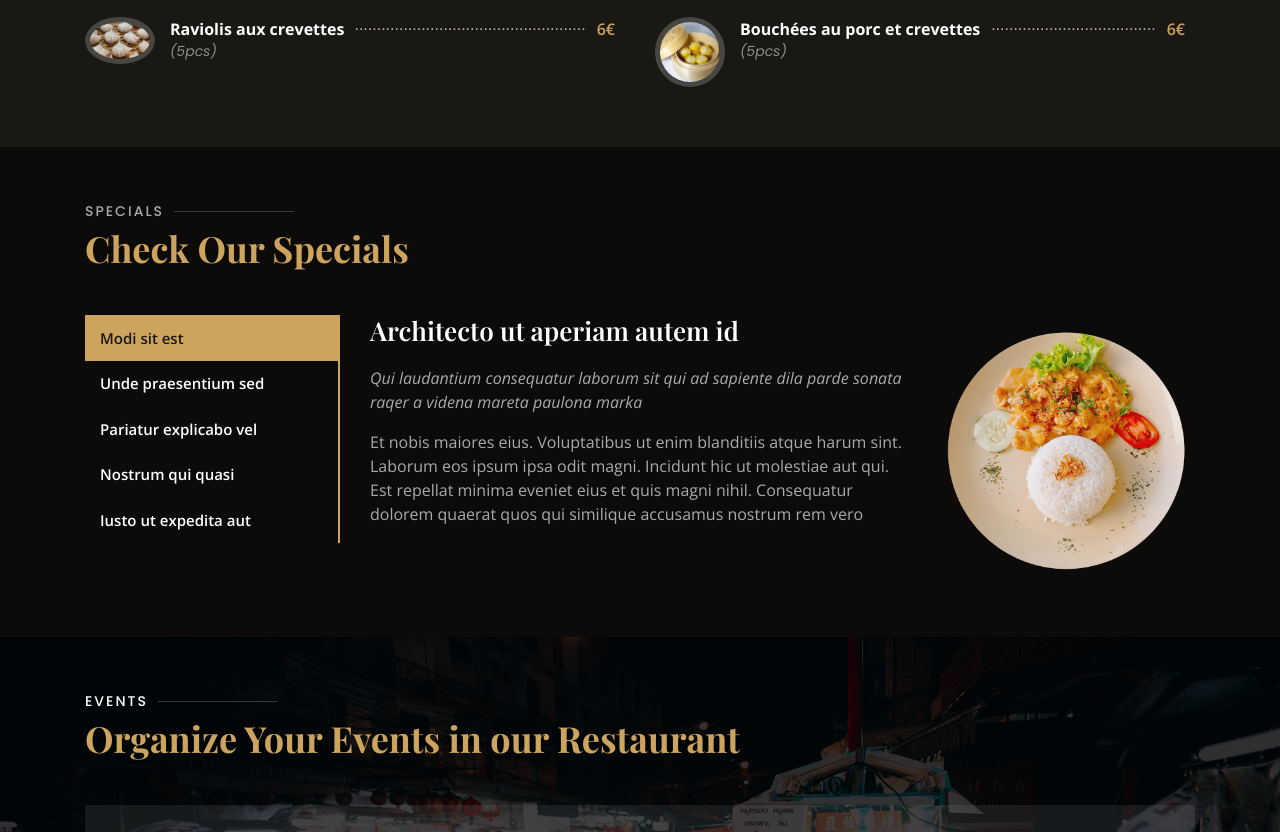
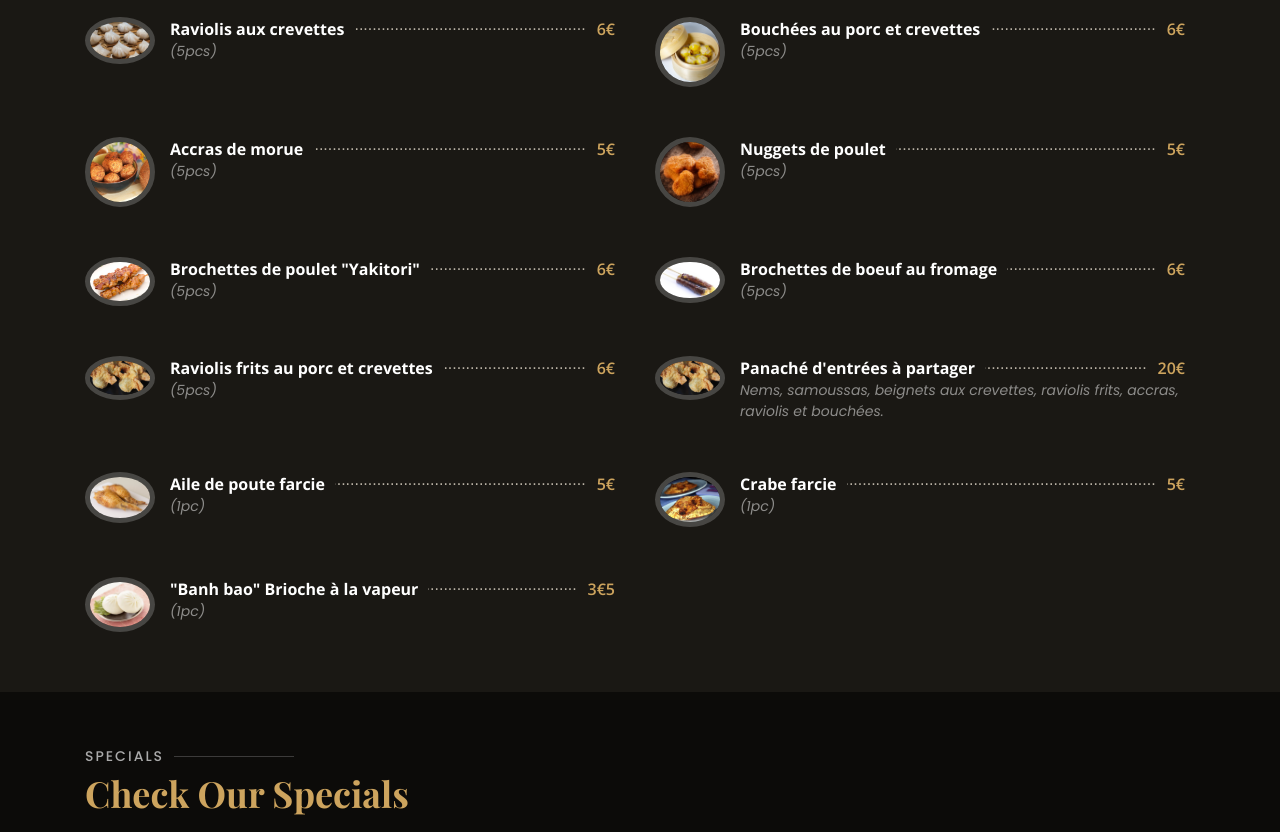
Before and after one commit to TakeMeWithU/TakeMeWithU.github.io, a plain HTML site: page index.html in a window 1280 px wide. Shown: the part 2580-3412 px from the top of the page. Drawn offline with nearby package versions, Linux system fonts and the light colour scheme; a web font is replaced by a local one.

Commit message:
Finish starters part of menu

```diff
--- a/index.html
+++ b/index.html
@@ -179,7 +179,7 @@
       <div class="container" data-aos="fade-up">
 
         <div class="section-title">
-          <h2>Menu - Sur place - Emporté</h2>
+          <h2>Menu - Sur place - À emporter</h2>
           <p>Découvrir nos savoureux menus</p>
         </div>
 
@@ -235,7 +235,7 @@
           <div class="col-lg-6 menu-item filter-starters">
             <img src="assets/img/menu/starters/nem.jpg" class="menu-img" alt="">
             <div class="menu-content">
-              <a>Nems aux légumems</a><span>6€</span>
+              <a>Nems aux légumems</a><span>5€</span>
             </div>
             <div class="menu-ingredients">
               (5pcs)
@@ -298,6 +298,88 @@
             </div>
             <div class="menu-ingredients">
               (5pcs)
+            </div>
+          </div>
+          <div class="col-lg-6 menu-item filter-starters">
+            <img src="assets/img/menu/starters/accras.jpg" class="menu-img" alt="">
+            <div class="menu-content">
+              <a>Accras de morue</a><span>5€</span>
+            </div>
+            <div class="menu-ingredients">
+              (5pcs)
+            </div>
+          </div>
+          <div class="col-lg-6 menu-item filter-starters">
+            <img src="assets/img/menu/starters/nuggets.jpg" class="menu-img" alt="">
+            <div class="menu-content">
+              <a>Nuggets de poulet</a><span>5€</span>
+            </div>
+            <div class="menu-ingredients">
+              (5pcs)
+            </div>
+          </div>
+          <div class="col-lg-6 menu-item filter-starters">
+            <img src="assets/img/menu/starters/yakitori.jpg" class="menu-img" alt="">
+            <div class="menu-content">
+              <a>Brochettes de poulet "Yakitori"</a><span>6€</span>
+            </div>
+            <div class="menu-ingredients">
+              (5pcs)
+            </div>
+          </div>
+          <div class="col-lg-6 menu-item filter-starters">
+            <img src="assets/img/menu/starters/boeufFromage.jpg" class="menu-img" alt="">
+            <div class="menu-content">
+              <a>Brochettes de boeuf au fromage</a><span>6€</span>
+            </div>
+            <div class="menu-ingredients">
+              (5pcs)
+            </div>
+          </div>
+          <div class="col-lg-6 menu-item filter-starters">
+            <img src="assets/img/menu/starters/raviolisFrits.jpg" class="menu-img" alt="">
+            <div class="menu-content">
+              <a>Raviolis frits au porc et crevettes</a><span>6€</span>
+            </div>
+            <div class="menu-ingredients">
+              (5pcs)
+            </div>
+          </div>
+          <div class="col-lg-6 menu-item filter-starters">
+            <!-- TODO Need to change -->
+            <img src="assets/img/menu/starters/raviolisFrits.jpg" class="menu-img" alt="">
+            <div class="menu-content">
+              <a>Panaché d'entrées à partager</a><span>20€</span>
+            </div>
+            <div class="menu-ingredients">
+              Nems, samoussas, beignets aux crevettes, raviolis frits, accras, raviolis et bouchées.
+            </div>
+          </div>
+          <div class="col-lg-6 menu-item filter-starters">
+            <img src="assets/img/menu/starters/ailePouletFarcie.jpg" class="menu-img" alt="">
+            <div class="menu-content">
+              <a>Aile de poute farcie</a><span>5€</span>
+            </div>
+            <div class="menu-ingredients">
+              (1pc)
+            </div>
+          </div>
+          <div class="col-lg-6 menu-item filter-starters">
+            <img src="assets/img/menu/starters/crabeFarcie.jpg" class="menu-img" alt="">
+            <div class="menu-content">
+              <a>Crabe farcie</a><span>5€</span>
+            </div>
+            <div class="menu-ingredients">
+              (1pc)
+            </div>
+          </div>
+          <div class="col-lg-6 menu-item filter-starters">
+            <img src="assets/img/menu/starters/banhBao.jpg" class="menu-img" alt="">
+            <div class="menu-content">
+              <a>"Banh bao" Brioche à la vapeur</a><span>3€5</span>
+            </div>
+            <div class="menu-ingredients">
+              (1pc)
             </div>
           </div>
 
```
Also changed, not shown: assets/img/menu/starters/accras.jpg (added), assets/img/menu/starters/ailePouletFarcie.jpg (added), assets/img/menu/starters/banhBao.jpg (added), assets/img/menu/starters/boeufFromage.jpg (added), assets/img/menu/starters/crabeFarcie.jpg (added), assets/img/menu/starters/nuggets.jpg (added), assets/img/menu/starters/raviolisFrits.jpg (added), assets/img/menu/starters/yakitori.jpg (added).
